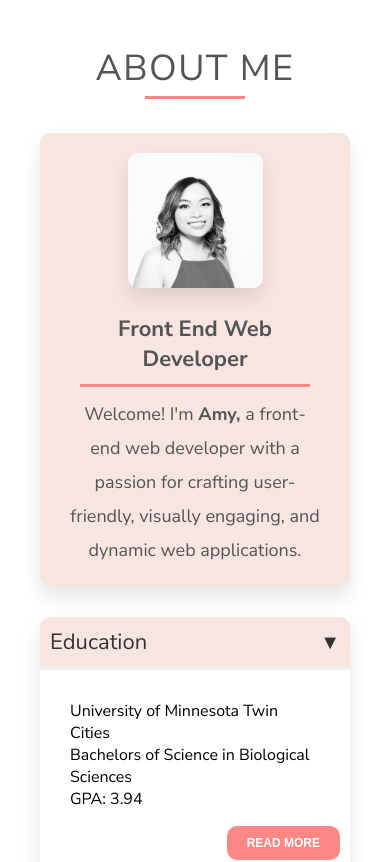
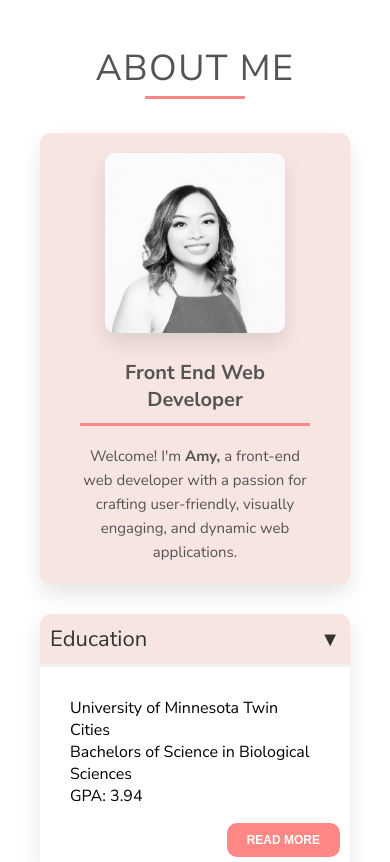
Before and after one commit to AmyInTech/Amys-Portfolio, a React (Create React App) app: page / in a window 390 px wide. Shown: the part 900-1762 px from the top of the page. Built offline with nearby package versions, Linux system fonts and the light colour scheme.

Commit message:
about me text and container sizes

```diff
--- a/src/index.css
+++ b/src/index.css
@@ -9,7 +9,7 @@
   --xx-small: 12px;
   --x-small: 16px;
   --small: 18px;
-  --medium: 26px;
+  --medium: 24px;
   --large: 36px;
   --x-large: 48px;
   --xx-large: 56px;
@@ -364,6 +364,7 @@ nav {
   color: white;
   letter-spacing: 4px;
   text-align: center;
+  font-size: 50px;
 }
 
 .home-container h4 {
@@ -374,6 +375,10 @@ nav {
   padding: 0px 20px 20px 20px;
 }
 
+.about-me-button {
+  font-size: 14px;
+}
+
 .about-me-button:hover {
   cursor: pointer;
   background-color: var(--shade-pink);
@@ -445,12 +450,12 @@ nav {
 
 .about-me-left {
   width: 40%;
-  height: 740px;
+  height: 550px;
   display: flex;
   flex-direction: column;
   justify-content: space-between;
   align-items: center;
-  gap: 40px;
+  gap: 30px;
   background-color: var(--light-pink);
   padding: 40px;
   border-radius: 10px;
@@ -460,23 +465,30 @@ nav {
 .about-me-left-text {
   display: flex;
   flex-direction: column;
-  gap: 40px;
+  gap: 20px;
 }
 
 .about-me-left-text h4 {
+  text-align: center;
   color: var(--medium-gray);
   padding-bottom: 10px;
   border-bottom: 3px solid var(--medium-pink);
 }
 
 .about-me-left-text h8 {
-  font-size: 22px;
+  font-size: 18px;
   line-height: 34px;
   color: var(--medium-gray);
+  text-align: center;
+  width: 300px;
+}
+
+.about-me-left-img {
+  text-align: center;
 }
 
 .about-me-photo {
-  width: 100%;
+  width: 60%;
   border-radius: 10px;
   box-shadow: 0px 10px 20px rgba(0, 0, 0, 0.1);
 }
@@ -505,7 +517,7 @@ nav {
   width: 100%;
   display: flex;
   justify-content: space-between;
-  font-size: var(--medium);
+  font-size: 22px;
   color: var(--dark-gray);
   background-color: var(--light-pink);
   padding: 10px;
@@ -535,7 +547,7 @@ nav {
   justify-content: flex-start;
   align-items: flex-start;
   padding: 30px;
-  padding-bottom: 60px;
+  padding-bottom: 50px;
   background-color: white;
   border-end-start-radius: 10px;
   border-end-end-radius: 10px;
@@ -543,7 +555,7 @@ nav {
 }
 
 .accordion-summary p {
-  font-size: var(--small);
+  font-size: 16px;
 }
 
 .accordion-summary.hidden {
@@ -556,8 +568,7 @@ nav {
 }
 
 .as-a-developer-list li {
-  line-height: 32px;
-  font-size: 18px;
+  font-size: 16px;
 }
 
 .open-button {
@@ -565,7 +576,7 @@ nav {
   color: white;
   letter-spacing: normal;
   padding: 10px 20px;
-  font-size: 14px;
+  font-size: 12px;
   position: absolute;
   bottom: 10px;
   right: 10px;
@@ -587,8 +598,8 @@ nav {
 
 .accordion-content p {
   font-weight: 300;
-  font-size: var(--small);
-  line-height: 36px;
+  font-size: 16px;
+  line-height: 26px;
 }
 
 .accordion-content.hidden {
@@ -600,7 +611,7 @@ nav {
   color: white;
   letter-spacing: normal;
   padding: 10px 20px;
-  font-size: 14px;
+  font-size: 12px;
   position: absolute;
   bottom: 10px;
   right: 10px;
@@ -637,7 +648,7 @@ nav {
 
 @media screen and (max-width: 1230px) {
   .about-me-left {
-    height: 700px;
+    height: 600px;
   }
 }
 
@@ -658,6 +669,9 @@ nav {
     height: auto;
     padding: 30px;
   }
+  .about-me-left-img img {
+    width: 210px;
+  }
   .about-me-right {
     width: 100%;
   }
@@ -674,6 +688,9 @@ nav {
   .about-me-left-text h8 {
     font-size: 18px;
   }
+  .about-me-left-img img {
+    width: 180px;
+  }
   .about-me-content {
     gap: 30px;
   }
@@ -683,20 +700,26 @@ nav {
     padding: 40px;
   }
   .about-me-left {
-    flex-direction: column-reverse;
+    flex-direction: column;
     justify-content: center;
     align-items: center;
     gap: 20px;
   }
+  .about-me-left-text {
+    flex-direction: column;
+    justify-content: center;
+    align-items: center;
+    gap: 18px;
+  }
   .about-me-left-text h4 {
     margin: 0px 40px;
     text-align: center;
-    font-size: 24px;
+    font-size: 20px;
   }
   .about-me-left-text h8 {
     text-align: center;
-    padding: 10px 20px;
-    font-size: 20px;
+    font-size: 18px;
+    width: 400px;
   }
   .about-me-left-img {
     width: 38%;
@@ -711,15 +734,20 @@ nav {
   .about-me-content {
     padding-bottom: 0px;
   }
+  .about-me-left-text {
+    width: 400px;
+  }
   .about-me-left-img {
     width: 50%;
   }
   .about-me-left-text h8 {
     font-size: 18px;
-    padding: 0px 40px;
   }
   .accordion-title {
     font-size: 22px;
+  }
+  .accordion-summary {
+    padding-bottom: 60px;
   }
   .accordion-summary p {
     font-size: 16px;
@@ -742,16 +770,38 @@ nav {
   .about-me-content {
     padding: 40px 0px;
   }
+  .about-me-left-text {
+    width: 80%;
+  }
+  .about-me-left-text h8 {
+    width: 100%;
+  }
+}
+
+@media screen and (max-width: 535px) {
+  .about-me-left-text {
+    width: 100%;
+  }
+  .about-me-left-text h8 {
+    width: 90%;
+    font-size: 15px;
+    line-height: 24px;
+  }
 }
 
 @media screen and (max-width: 500px) {
   .about-me-left-text h4 {
-    font-size: 22px;
+    font-size: 20px;
     margin: 0px 20px;
   }
-  .about-me-left-text h8 {
-    font-size: 18px;
-    padding: 0px 10px;
+}
+
+@media screen and (max-width: 475px) {
+  .about-me-left-img {
+    width: 100%;
+  }
+  .about-me-photo {
+    width: 80%;
   }
 }
 
--- a/src/sections/about-me.js
+++ b/src/sections/about-me.js
@@ -94,6 +94,13 @@ function AboutMe() {
         <div class="section-heading">About Me</div>
         <div class="about-me-content">
           <div class="about-me-left">
+            <div class="about-me-left-img">
+              <img
+                src="/images/amy-headshot-2.JPG"
+                alt="Amy Dinh Headshot"
+                class="about-me-photo"
+              />
+            </div>
             <div class="about-me-left-text">
               <h4>Front End Web Developer</h4>
               <h8>
@@ -101,13 +108,6 @@ function AboutMe() {
                 with a passion for crafting user-friendly, visually engaging,
                 and dynamic web applications.
               </h8>
-            </div>
-            <div class="about-me-left-img">
-              <img
-                src="/images/amy-headshot-2.JPG"
-                alt="Amy Dinh Headshot"
-                class="about-me-photo"
-              />
             </div>
           </div>
           <div class="about-me-right">
```
